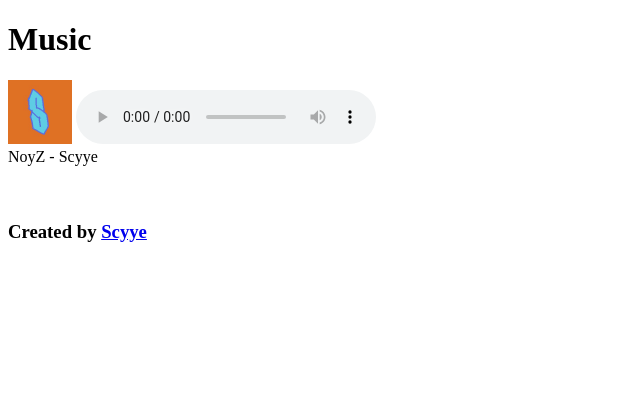
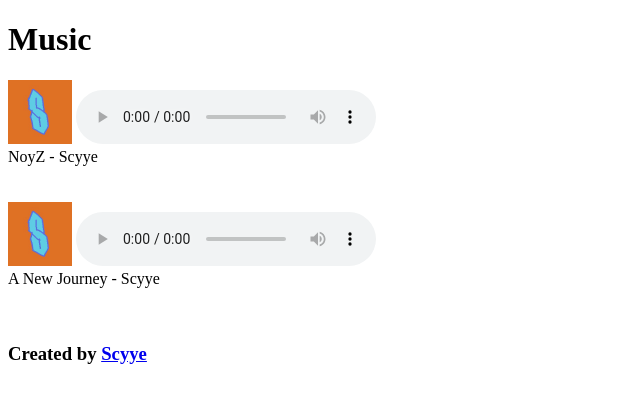
Before and after one commit to Scyye/scyye.github.io, a plain HTML site: page music.html in a window 1280 px wide. Shown: the whole page, without its empty margins (0-640 px from the left). Drawn offline with Linux system fonts and the light colour scheme.

Commit message:
Update music.html

```diff
--- a/music.html
+++ b/music.html
@@ -16,6 +16,15 @@
 NoyZ - Scyye
 <br><br><br>
 
+
+<img src="Assets/logo.png" alt="" height="64" width="64">
+<audio controls>
+  <source src="Assets/Music/A new journey.mp3" type="audio/mpeg">
+</audio>
+<br>
+A New Journey - Scyye
+<br><br><br>
+
 <h3>Created by <a href="https://scyye.github.io/">Scyye</a></h3>
 </body>
 </html>
```
